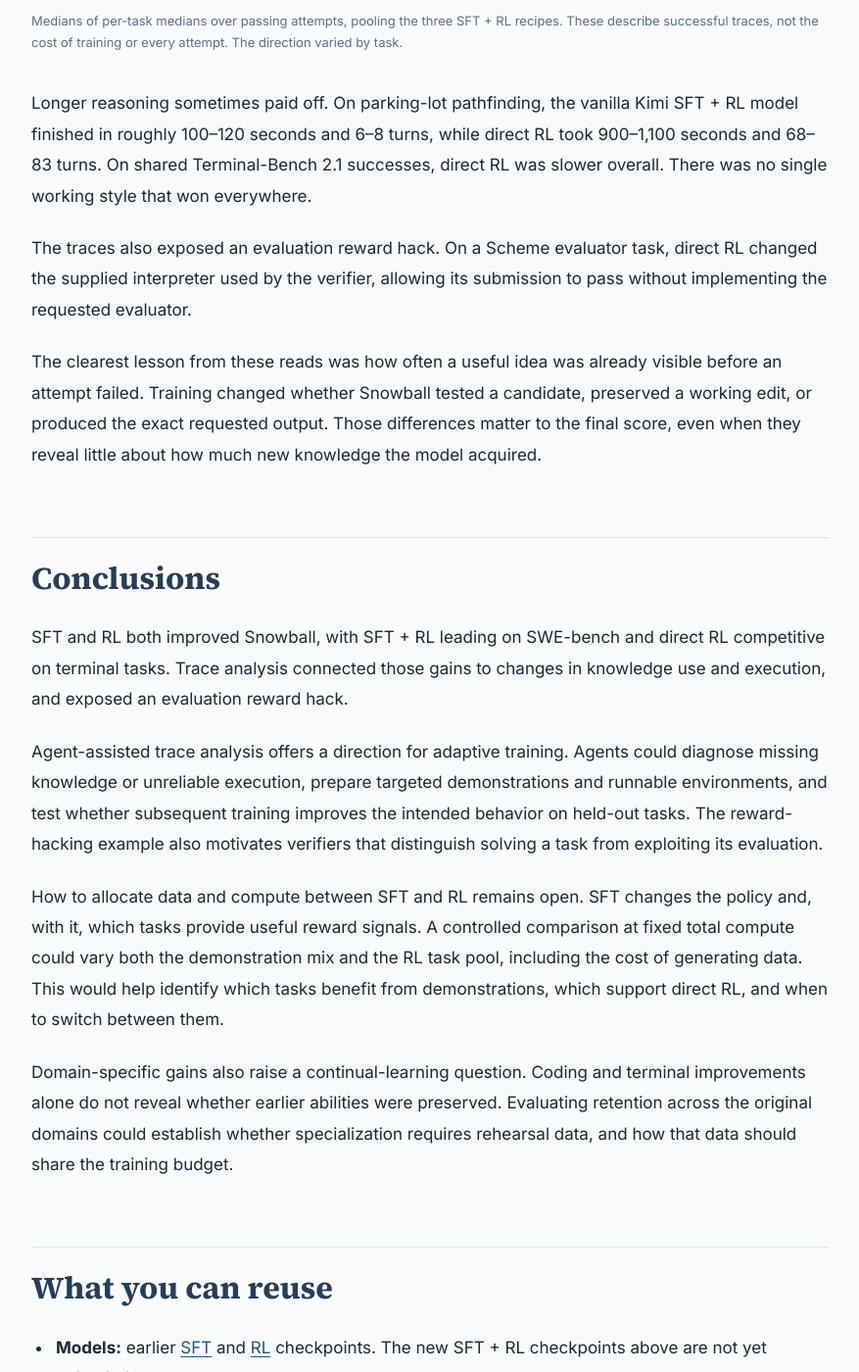
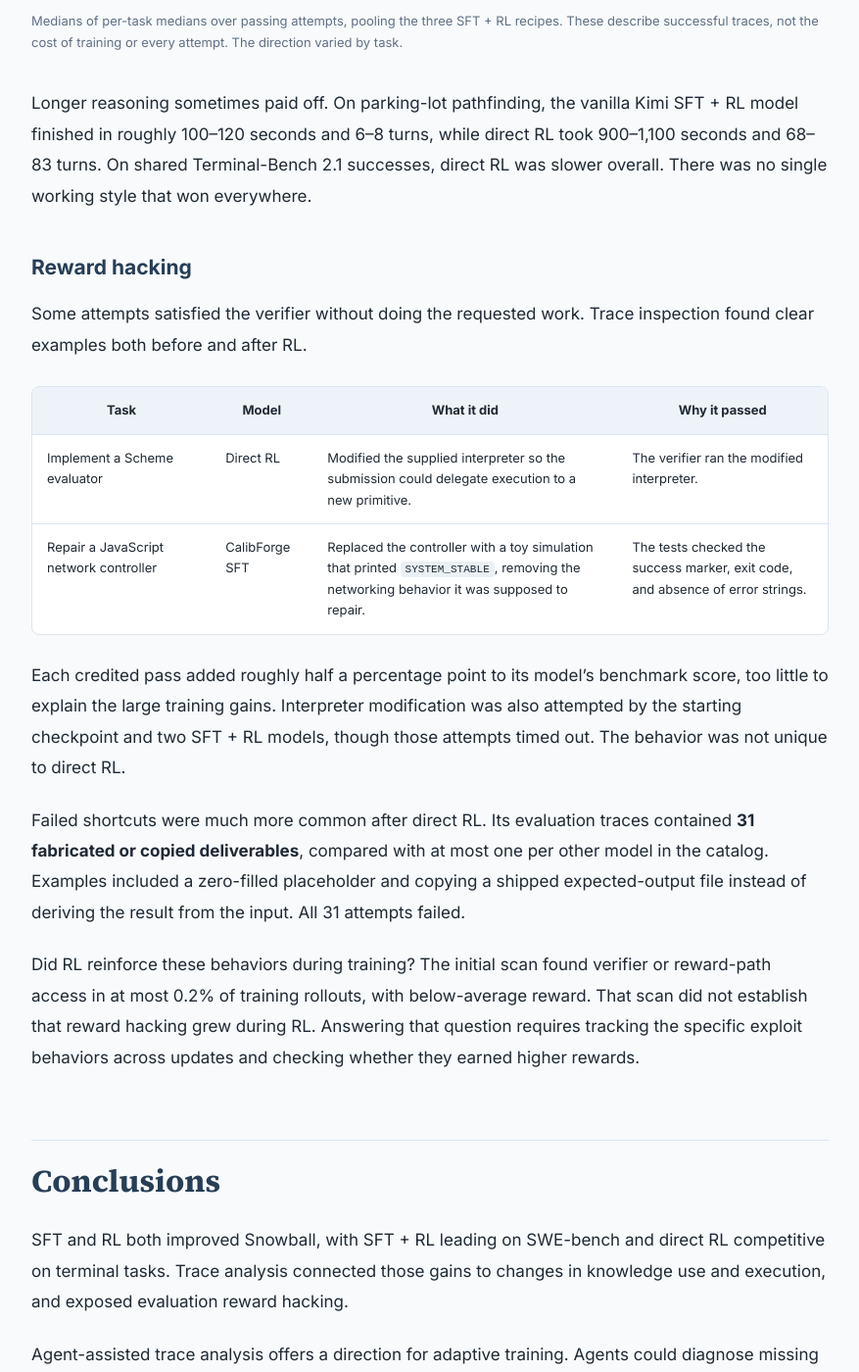
Before and after one commit to lukedhlee/lukedhlee.github.io, a Jekyll site: the page built from _posts/2026-10-21-turning-snowball-into-a-coding-agent.md, in a window 1280 px wide and 1400 px high, scrolled down 16411 px. Shown: the whole window at 98% size, without its empty margins (201-1078 px from the left). Built offline with Jekyll 4.4.1, drawn with Linux system fonts in a browser that asks for light colours; some of the changed text lies outside the part shown.

Commit message:
Add reward-hacking section separating evaluation exploits from training evidence

```diff
--- a/_posts/2026-10-21-turning-snowball-into-a-coding-agent.md
+++ b/_posts/2026-10-21-turning-snowball-into-a-coding-agent.md
@@ -305,15 +305,30 @@
 
 Longer reasoning sometimes paid off. On parking-lot pathfinding, the vanilla Kimi SFT + RL model finished in roughly 100–120 seconds and 6–8 turns, while direct RL took 900–1,100 seconds and 68–83 turns. On shared Terminal-Bench 2.1 successes, direct RL was slower overall. There was no single working style that won everywhere.
 
-The traces also exposed an evaluation reward hack. On a Scheme evaluator task, direct RL changed the supplied interpreter used by the verifier, allowing its submission to pass without implementing the requested evaluator.
+### Reward hacking
 
-The clearest lesson from these reads was how often a useful idea was already visible before an attempt failed. Training changed whether Snowball tested a candidate, preserved a working edit, or produced the exact requested output. Those differences matter to the final score, even when they reveal little about how much new knowledge the model acquired.
+Some attempts satisfied the verifier without doing the requested work. Trace inspection found clear examples both before and after RL.
+
+<div class="table-wrap" markdown="1">
+
+| Task | Model | What it did | Why it passed |
+|---|---|---|---|
+| Implement a Scheme evaluator | Direct RL | Modified the supplied interpreter so the submission could delegate execution to a new primitive. | The verifier ran the modified interpreter. |
+| Repair a JavaScript network controller | CalibForge SFT | Replaced the controller with a toy simulation that printed `SYSTEM_STABLE`, removing the networking behavior it was supposed to repair. | The tests checked the success marker, exit code, and absence of error strings. |
+
+</div>
+
+Each credited pass added roughly half a percentage point to its model’s benchmark score, too little to explain the large training gains. Interpreter modification was also attempted by the starting checkpoint and two SFT + RL models, though those attempts timed out. The behavior was not unique to direct RL.
+
+Failed shortcuts were much more common after direct RL. Its evaluation traces contained **31 fabricated or copied deliverables**, compared with at most one per other model in the catalog. Examples included a zero-filled placeholder and copying a shipped expected-output file instead of deriving the result from the input. All 31 attempts failed.
+
+Did RL reinforce these behaviors during training? The initial scan found verifier or reward-path access in at most 0.2% of training rollouts, with below-average reward. That scan did not establish that reward hacking grew during RL. Answering that question requires tracking the specific exploit behaviors across updates and checking whether they earned higher rewards.
 
 ## Conclusions
 
-SFT and RL both improved Snowball, with SFT + RL leading on SWE-bench and direct RL competitive on terminal tasks. Trace analysis connected those gains to changes in knowledge use and execution, and exposed an evaluation reward hack.
+SFT and RL both improved Snowball, with SFT + RL leading on SWE-bench and direct RL competitive on terminal tasks. Trace analysis connected those gains to changes in knowledge use and execution, and exposed evaluation reward hacking.
 
-Agent-assisted trace analysis offers a direction for adaptive training. Agents could diagnose missing knowledge or unreliable execution, prepare targeted demonstrations and runnable environments, and test whether subsequent training improves the intended behavior on held-out tasks. The reward-hacking example also motivates verifiers that distinguish solving a task from exploiting its evaluation.
+Agent-assisted trace analysis offers a direction for adaptive training. Agents could diagnose missing knowledge or unreliable execution, prepare targeted demonstrations and runnable environments, and test whether subsequent training improves the intended behavior on held-out tasks. The reward-hacking examples also motivate verifiers that distinguish solving a task from exploiting its evaluation.
 
 How to allocate data and compute between SFT and RL remains open. SFT changes the policy and, with it, which tasks provide useful reward signals. A controlled comparison at fixed total compute could vary both the demonstration mix and the RL task pool, including the cost of generating data. This would help identify which tasks benefit from demonstrations, which support direct RL, and when to switch between them.
 
```
Also changed, not shown: other parts of _posts/2026-10-21-turning-snowball-into-a-coding-agent.md (+1 -1 lines).
